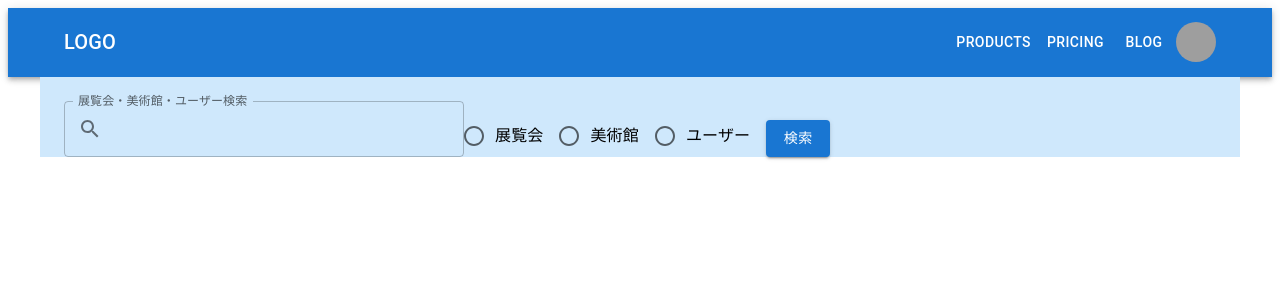
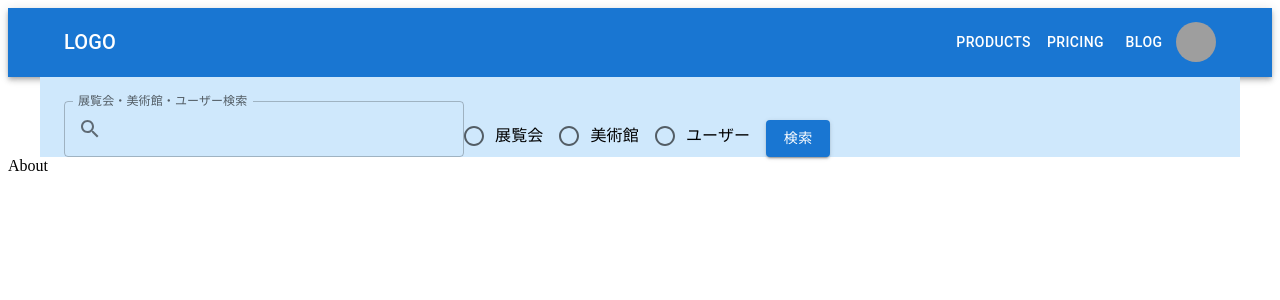
Before and after one commit to monstera3/ato, a React (Create React App) app: page /about in a window 1280 px wide. Shown: the top 300 px of the page. Built offline with nearby package versions, Linux system fonts and the light colour scheme; grey boxes are pictures that could not be loaded.

Commit message:
feat: add Login.tsx,About.tsx

```diff
--- a/src/App.tsx
+++ b/src/App.tsx
@@ -6,6 +6,8 @@ import { Routes,Route } from "react-router-dom"
 import { ExhibitionList } from './components/ExhibitionList';
 import { MuseumList } from './components/MuseumList';
 import { Home } from './components/Home';
+import { About } from './components/About';
+import { Login } from './components/Login';
 
 export const App=()=> {
   return (
@@ -14,6 +16,8 @@ export const App=()=> {
       <SearchBar/>
       <Routes>
         <Route path="/" element={<Home />}/>
+        <Route path="about" element={<About />}/>
+        <Route path="login" element={<Login />}/>
         <Route path="museums" element={<MuseumList />}/>
         <Route path="exhibitions" element={<ExhibitionList />}/>
       </Routes>
--- /dev/null
+++ b/src/components/About.tsx
@@ -0,0 +1,7 @@
+export const About=()=> {
+  return(
+    <div>
+      About
+    </div>
+  );
+};
--- /dev/null
+++ b/src/components/Login.tsx
@@ -0,0 +1,7 @@
+export const Login=()=> {
+  return(
+    <div>
+      Login
+    </div>
+  );
+};
```
